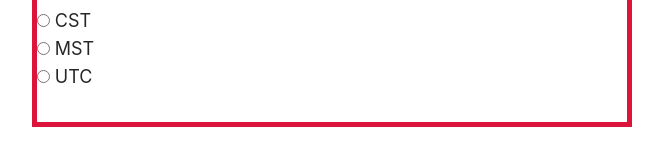
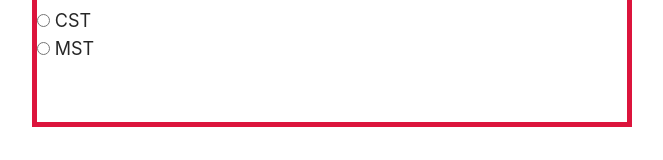
Before and after one commit to shaiful-wanderly/moment-pst-utc, a React (Create React App) app: page / in a window 1280 px wide. Shown: the part 173-333 px from the top of the page, without its empty margins (308-971 px from the left). Built offline with nearby package versions, Linux system fonts and the light colour scheme.

Commit message:
pst cst est to utc convert 3

```diff
--- a/src/App.js
+++ b/src/App.js
@@ -125,7 +125,7 @@ class App extends React.Component {
             <input type="radio" value="est" name="time_zone" checked={this.state.selectedTimeZone==='est'}/> EST <br/>
             <input type="radio" value="cst" name="time_zone" checked={this.state.selectedTimeZone==='cst'}/> CST <br/>
             <input type="radio" value="mst" name="time_zone" checked={this.state.selectedTimeZone==='mst'}/> MST <br/>
-            <input type="radio" value="utc" name="time_zone" checked={this.state.selectedTimeZone==='utc'}/> UTC <br/>
+            {/*<input type="radio" value="utc" name="time_zone" checked={this.state.selectedTimeZone==='utc'}/> UTC <br/>*/}
           </div>
         </div>
         <br/><br/>
```
